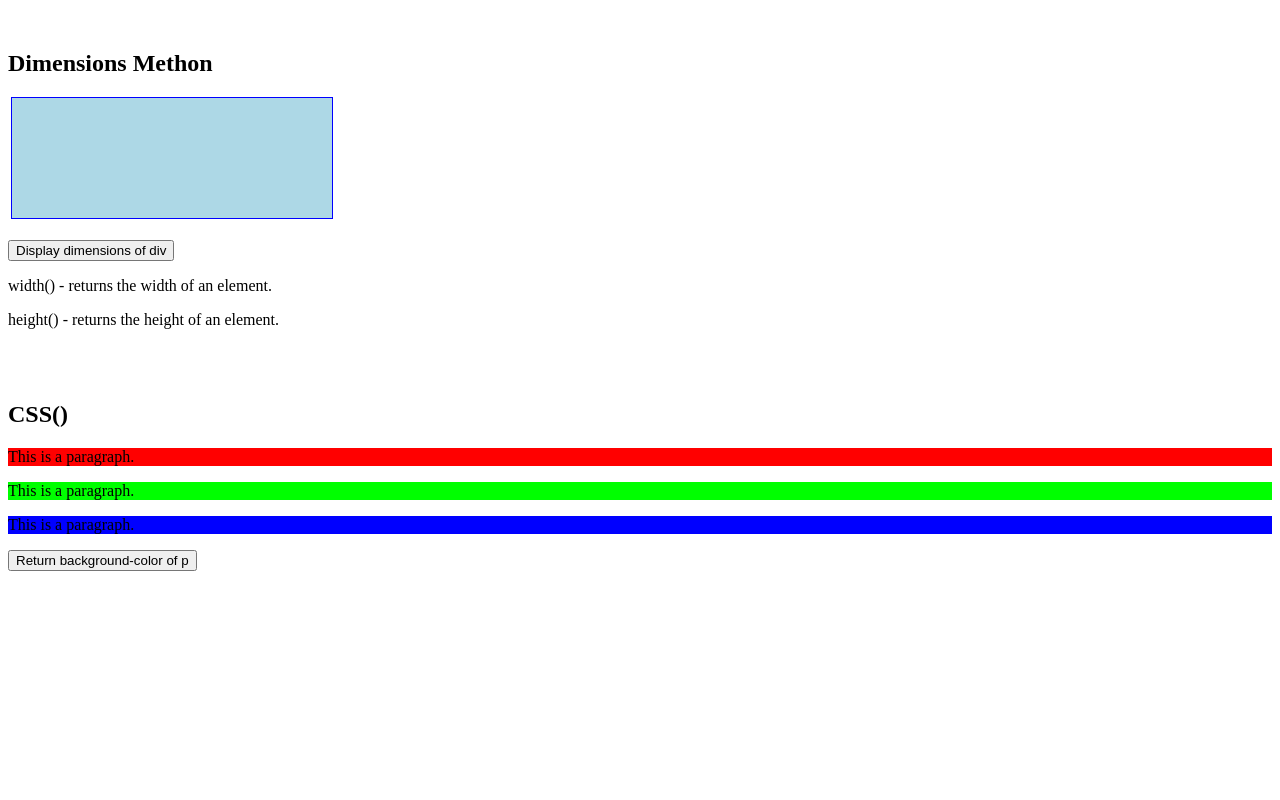
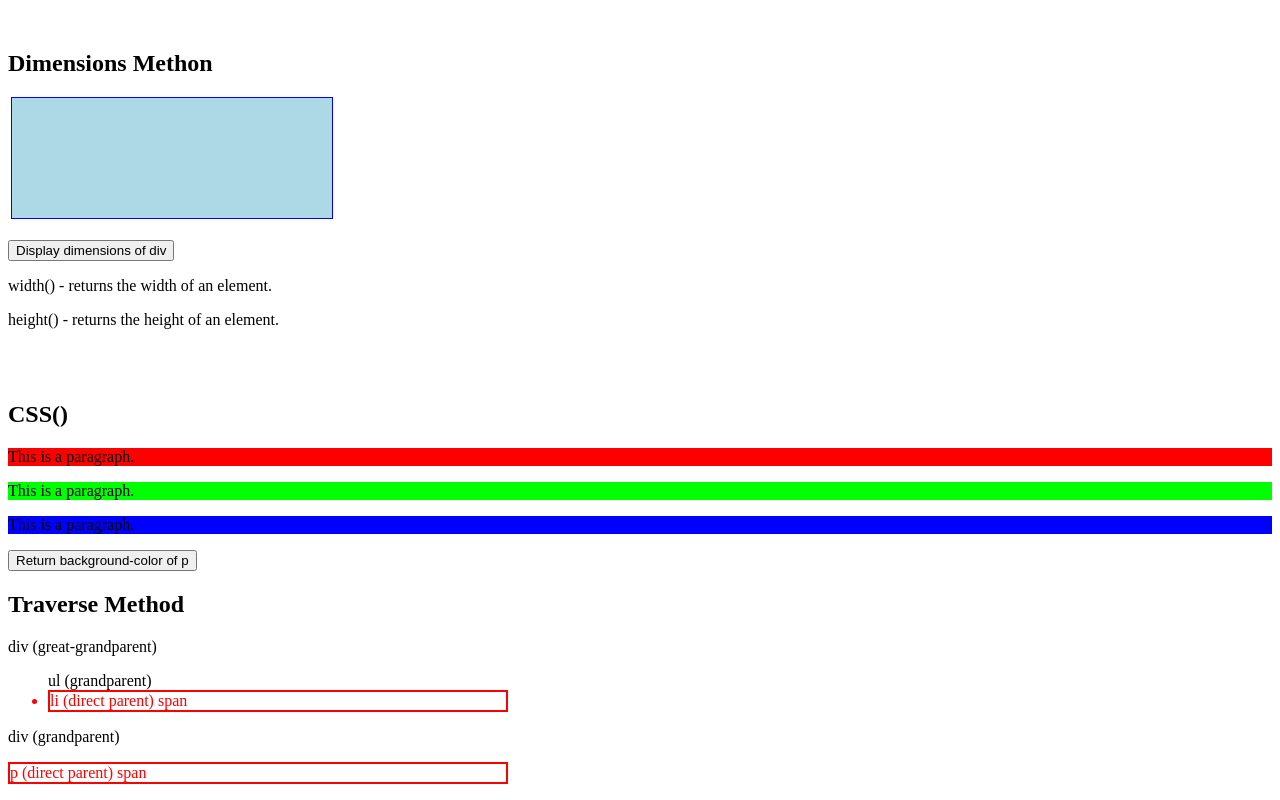
Before and after one commit to not-acoder/IWP1, a plain HTML site: page Question12/index.html in a window 1280 px wide. Shown: the part 593-1393 px from the top of the page. Before the commit the page ends 1172 px from the top, so only its background shows below. Drawn offline with Linux system fonts and the light colour scheme.

Commit message:
maaro mujhe

```diff
--- a/Question12/index.html
+++ b/Question12/index.html
@@ -80,6 +80,11 @@
   $("#css1").click(function(){
     alert("Background color = " + $("#freen").css("background-color"));
   });
+});
+      </script>
+      <script>
+        $(document).ready(function(){
+  $("span").parent().css({"color": "red", "border": "2px solid red"});
 });
       </script>
       <style>
@@ -196,5 +201,24 @@
 
 <button id="css1">Return background-color of p</button>
 
+
+<h2>Traverse Method</h2>
+    <div class="ancestors">
+  <div style="width:500px;">div (great-grandparent)
+    <ul>ul (grandparent)
+      <li>li (direct parent)
+        <span>span</span>
+      </li>
+    </ul>
+  </div>
+
+  <div style="width:500px;">div (grandparent)
+    <p>p (direct parent)
+      <span>span</span>
+    </p>
+  </div>
+</div>
+
+
    </body>
 </html>
```
